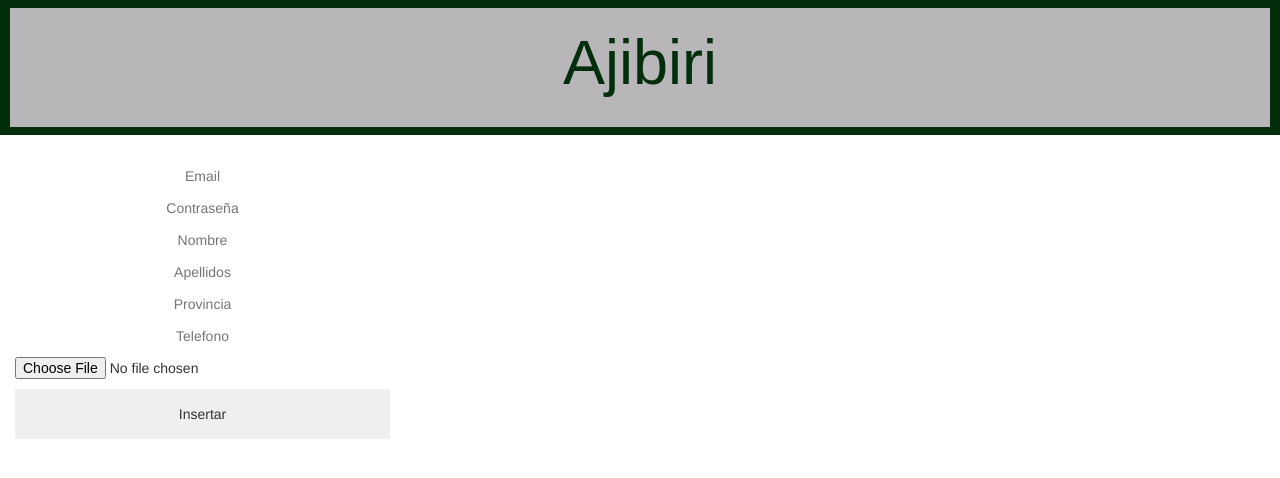
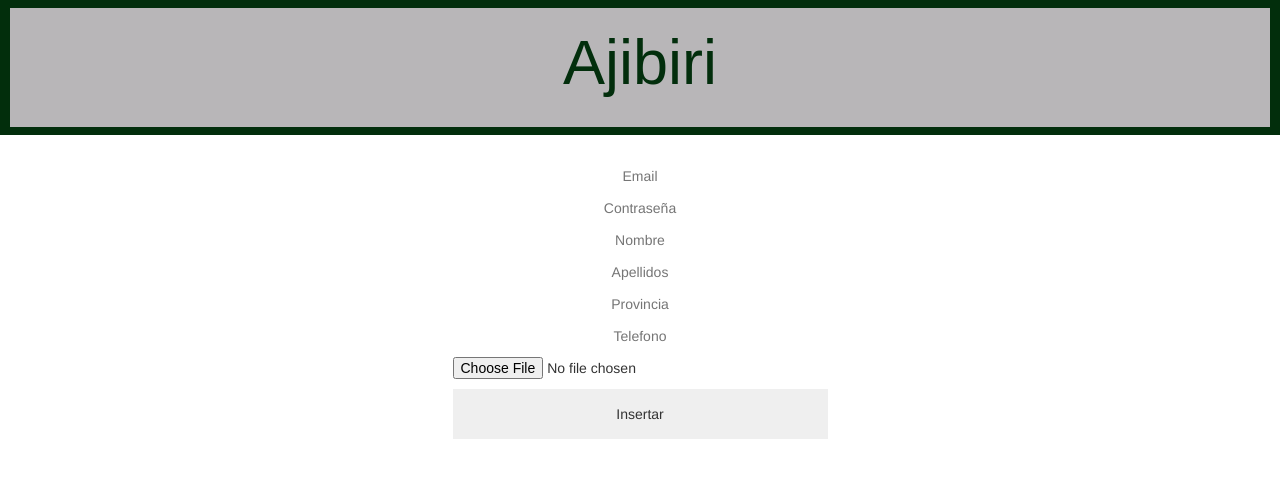
Before and after one commit to grembli/PHP_Ajibiri, a PHP site: page /index.php?accion=registrar in a window 1280 px wide. Shown: the part 57-535 px from the top of the page. Run offline with PHP 8.4, Linux system fonts and the light colour scheme; some libraries are stand-ins or nearby versions.

Commit message:
Add files via upload

```diff
--- a/src/web/css/estilos.css
+++ b/src/web/css/estilos.css
@@ -2,16 +2,20 @@
 .formulario_index{
     margin-top: 12px;
 }
+
 #foto_usuario{
     border-radius: 200px;
     height: 50px;
     background-color: whitesmoke;
     width: 60px;
 }
+#formulario_registrar{
+    margin: auto;
+}
 #formulario_registrar>input{
     display: flex;
     text-align: center;
-    margin-right: 2px;
+    margin:auto;
     width: 30%;
     margin-top: 10px;
     border: none;
```
